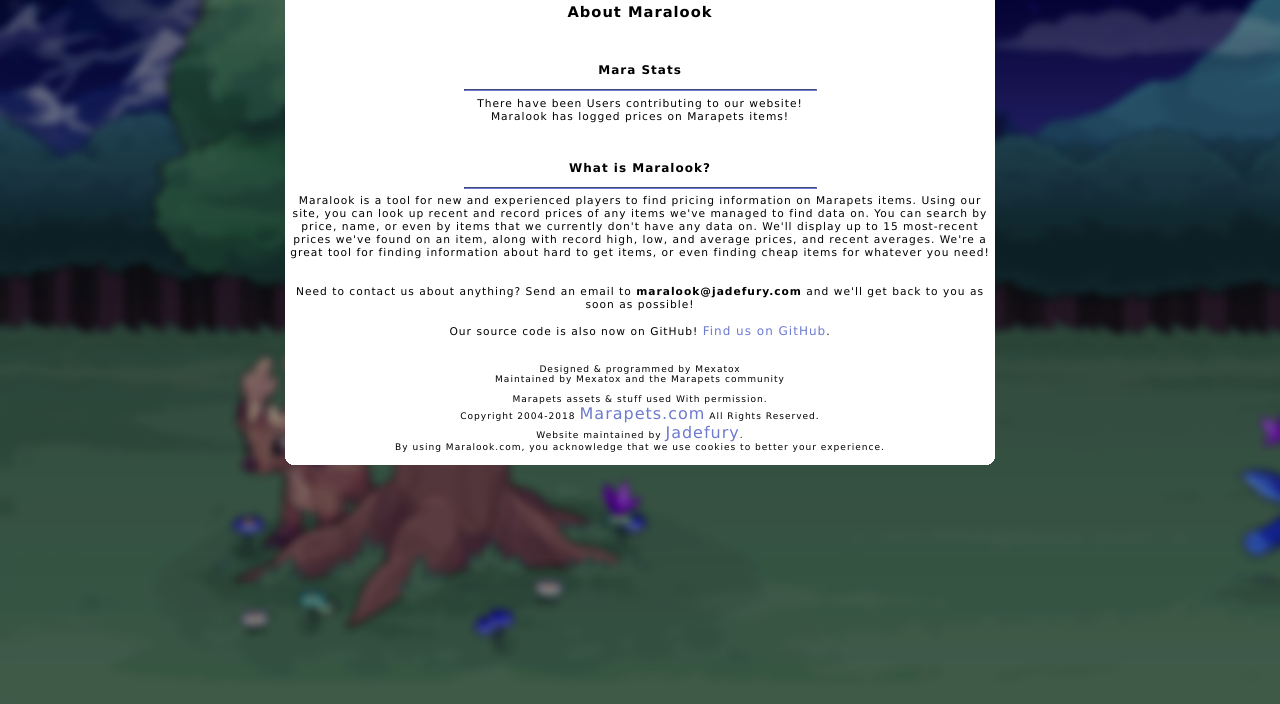
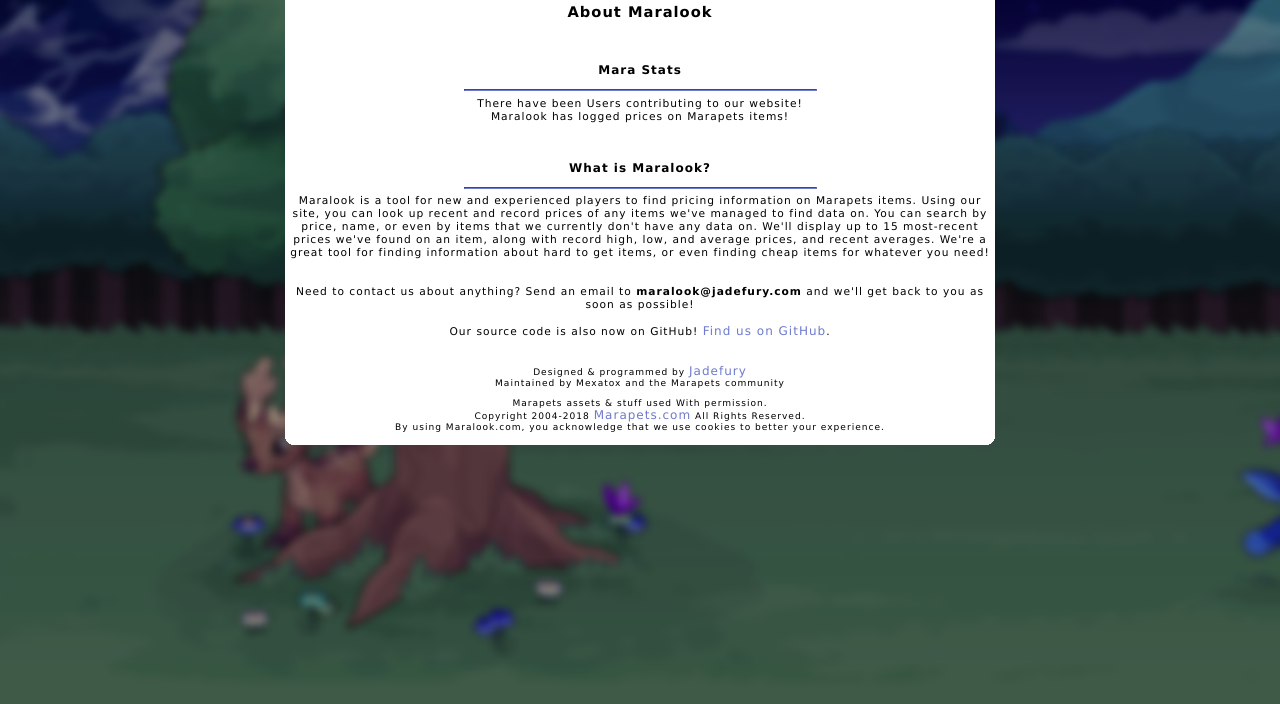
Before and after one commit to applessmillion/maralook, a PHP site: page /about.php in a window 1280 px wide. Shown: the part 96-800 px from the top of the page. Run offline with PHP 8.4, Linux system fonts and the light colour scheme; data that the repository does not hold is empty.

Commit message:
Fixed URLs

```diff
--- a/web/vars.php
+++ b/web/vars.php
@@ -40,15 +40,14 @@
 
 #About - Madeby bottom page
 $about_madeby =
-"</br></br>Designed & programmed by Mexatox</br>
+"</br></br>Designed & programmed by <a class='head' href='https://www.jadefury.com'>Jadefury</a></br>
 Maintained by Mexatox and the Marapets community</br>
 ";
 
 #About - Needed stuff at bottom page
 $about_use =
 "Marapets assets & stuff used With permission.</br>
-Copyright 2004-2018 <a href='www.marapets.com?ref=maralook'>Marapets.com</a> All Rights Reserved.</br>
-Website maintained by <a href='www.jadefury.com'>Jadefury</a>.</br>
+Copyright 2004-2018 <a class='head' href='http://www.marapets.com?ref=maralook'>Marapets.com</a> All Rights Reserved.</br>
 By using Maralook.com, you acknowledge that we use cookies to better your experience.";
 
 #Item - Main Description
```
